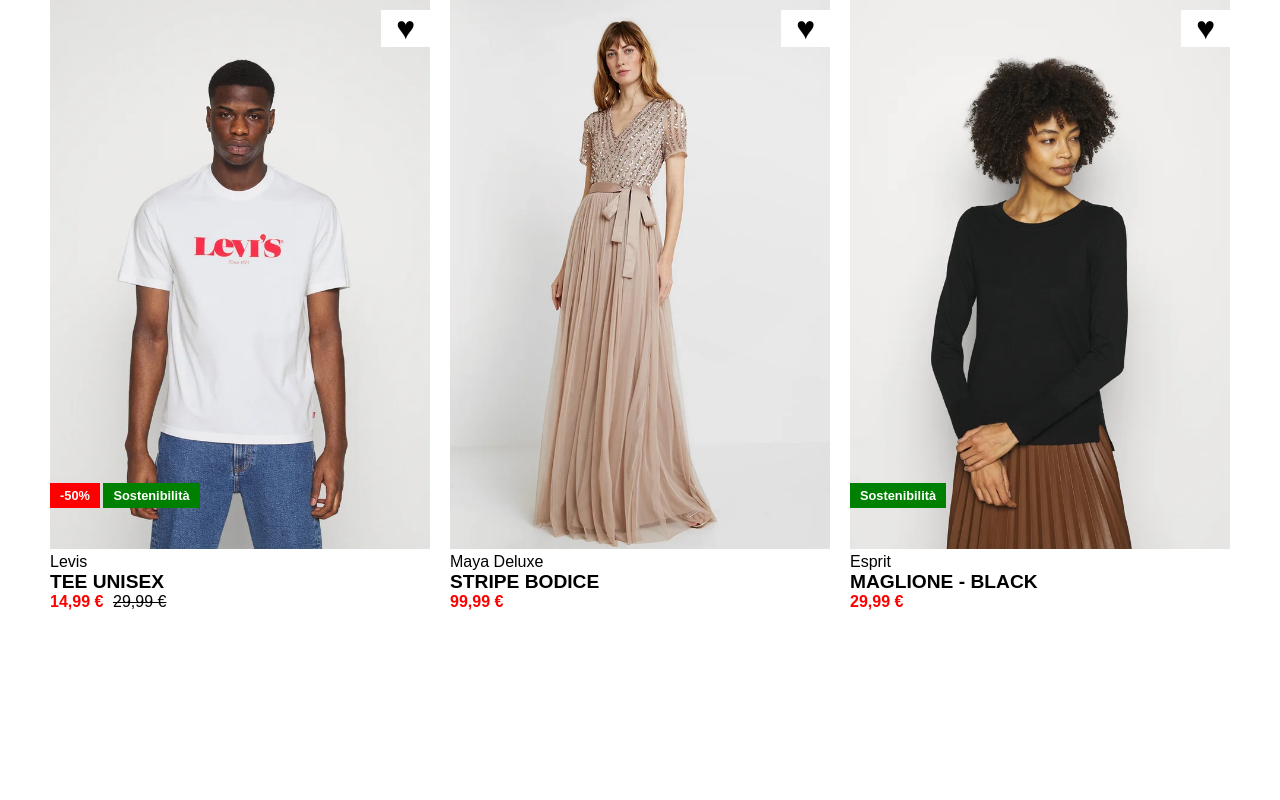
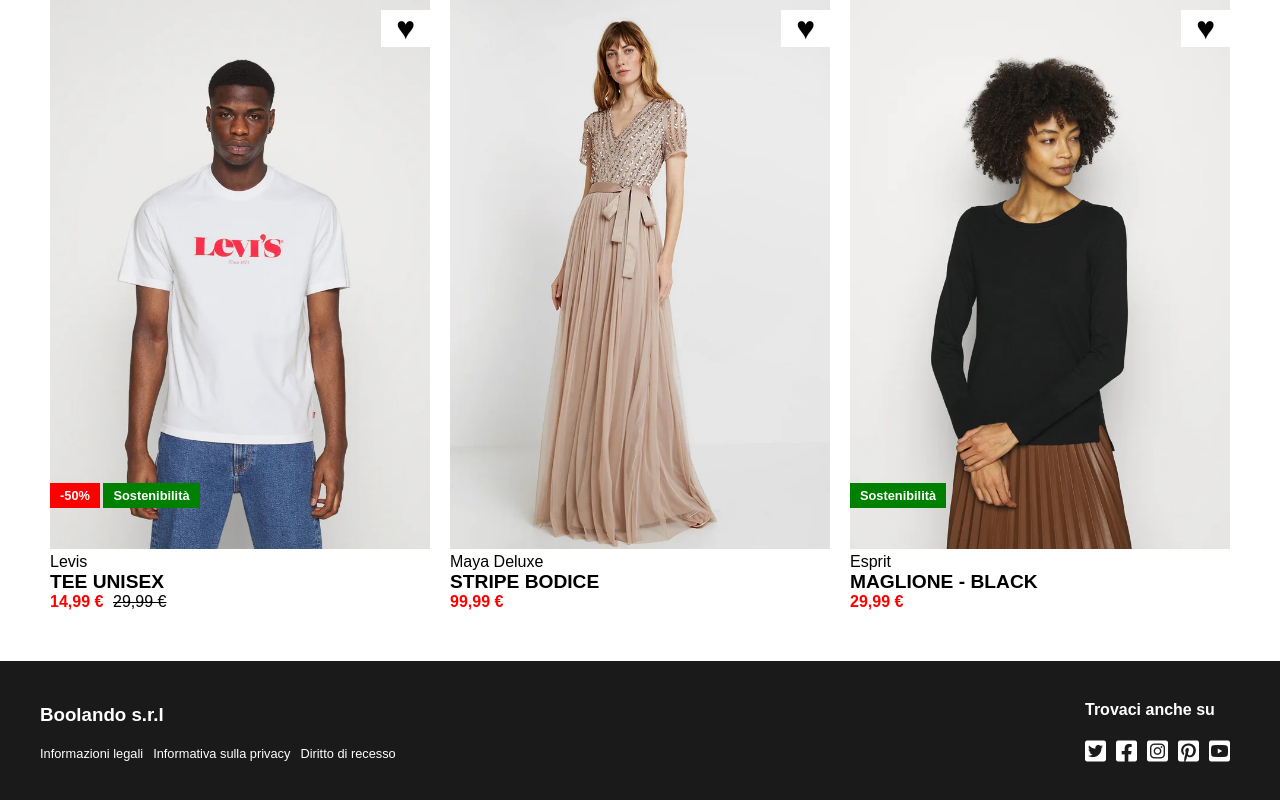
Before and after one commit to IIODERII/html-css-boolando, a plain HTML site: page index.html in a window 1280 px wide. Shown: the part 818-1618 px from the top of the page. Before the commit the page ends 1479 px from the top, so only its background shows below. Drawn offline with Linux system fonts and the light colour scheme.

Commit message:
footer completed

```diff
--- a/css/style.css
+++ b/css/style.css
@@ -28,7 +28,7 @@ ul{
 
 a{
     text-decoration: none;
-    padding: 0 5px;
+    padding-right: 10px;
     color: #ffffff;
 }
 
@@ -149,3 +149,30 @@ main{
     text-decoration: line-through;
 }
 /* fine cards */
+
+/* footer */
+
+footer{
+    background-color: var(--color-footer);
+    color: #ffffff;
+}
+
+footer .container{
+    padding-bottom: 50px;
+}
+
+footer .container h3, aside{
+    padding-top: 40px;
+}
+
+footer ul{
+    padding-top: 20px;
+}
+
+footer ul i{
+    font-size: 1.5em;
+}
+
+footer .left-side ul{
+    font-size: 0.8em;
+}
--- a/index.html
+++ b/index.html
@@ -173,7 +173,26 @@
     </main>
 
     <footer>
-        <div class="container"></div>
+        <div class="container d-flex f-between">
+            <div class="left-side">
+                <h3>Boolando s.r.l</h3>
+                <ul class="d-flex">
+                    <li><a href="#">Informazioni legali</a></li>
+                    <li><a href="#">Informativa sulla privacy</a></li>
+                    <li><a href="#"> Diritto di recesso</a></li>
+                </ul>
+            </div>
+            <aside>
+                <h4>Trovaci anche su</h4>
+                <ul class="d-flex f-center">
+                    <li><a href="#"><i class="fa-brands fa-square-twitter"></i></a></li>
+                    <li><a href="#"><i class="fa-brands fa-square-facebook"></i></a></li>
+                    <li><a href="#"><i class="fa-brands fa-square-instagram"></i></a></li>
+                    <li><a href="#"><i class="fa-brands fa-square-pinterest"></i></a></li>
+                    <li><a href="#"><i class="fa-brands fa-square-youtube"></i></a></li>
+                </ul>
+            </aside>
+        </div>
     </footer>
 </body>
 
```
